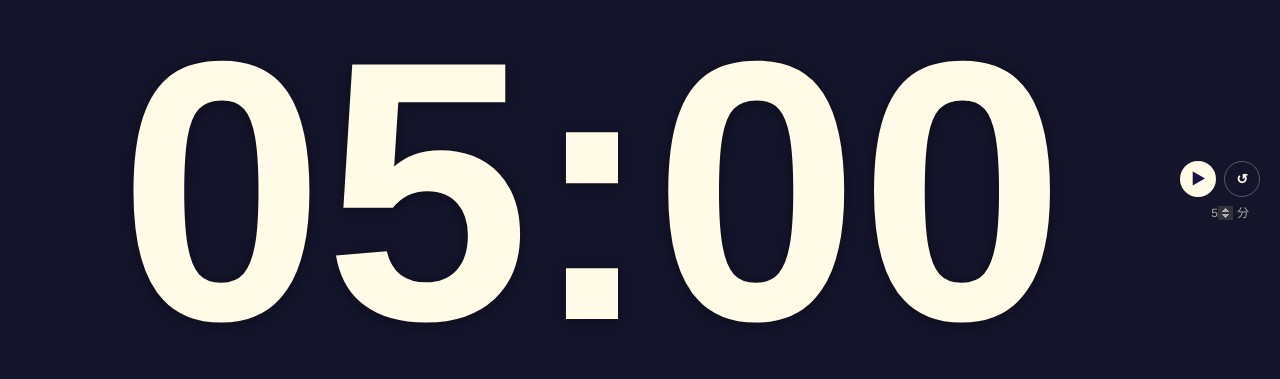
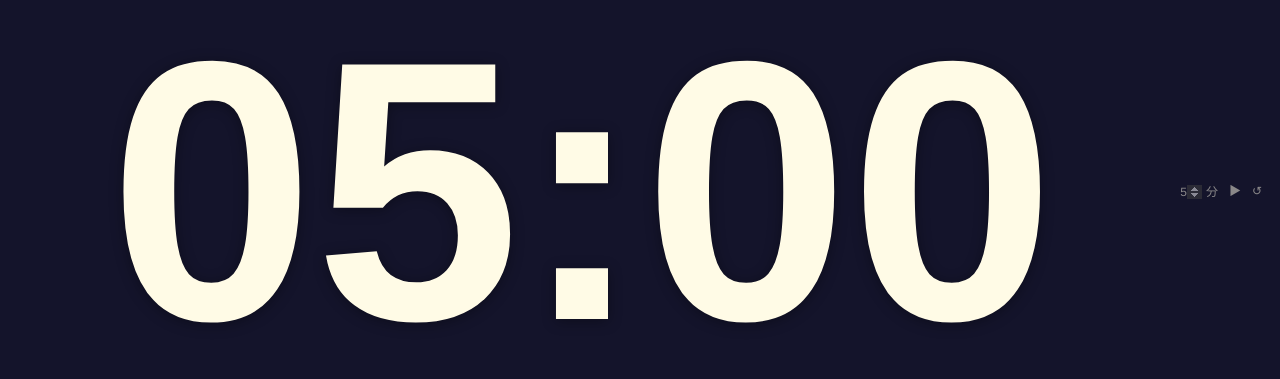
Before and after one commit to tatsuosakurai/n-minute-timer, a plain HTML site: page 404.html in a window 1280 px wide. Shown: the part 209-588 px from the top of the page. Drawn offline with Linux system fonts and the light colour scheme.

Commit message:
操作部を小さくして横一列に並べる
高さ50pxの iframe に埋め込んで使うと、操作部が縦積み（36pxのボタンの
下に分の入力）で高さに収まらず、残り時間の数字が下にずれ、分の入力は
下にはみ出して切れていた。白い丸のボタンも数字の横で目立ち、主役で
ある残り時間の邪魔になっていた。

操作部を横一列にして高さに収め、ボタンは丸い背景と枠をやめて小さな
記号だけにした。操作部全体をふだんは半透明にし、マウスを乗せたときと
キーボード操作・分の入力中だけ濃くする。:focus-within を使うと、
ボタンをクリックした後もフォーカスが残って濃いままになるため、
:focus-visible で判定している。

Co-Authored-By: Claude Fable 5.2 <noreply@anthropic.com>

```diff
--- a/404.html
+++ b/404.html
@@ -9,7 +9,6 @@
       color-scheme: dark;
       --fg: #fffbe6;
       --fg-faint: rgba(255, 251, 230, 0.3);
-      --ink: #1a1340;
       --unfilled: #14142b;
     }
 
@@ -38,8 +37,8 @@
       display: grid;
       grid-template-columns: 1fr auto;
       align-items: center;
-      gap: 16px;
-      padding: 0 20px;
+      gap: 8px;
+      padding: 0 12px;
       overflow: hidden;
       background: var(--unfilled);
     }
@@ -73,14 +72,19 @@
 
     #controls {
       display: flex;
-      flex-direction: column;
       align-items: center;
       gap: 6px;
+      opacity: 0.5;
+    }
+
+    /* :focus-within だとボタンをクリックした後も濃いまま残るので、キーボード操作と入力中だけ拾う */
+    #controls:hover,
+    #controls:has(:focus-visible) {
+      opacity: 1;
     }
 
     #buttons {
       display: flex;
-      gap: 8px;
     }
 
     button {
@@ -96,26 +100,15 @@
 
     .icon-btn {
       display: inline-flex;
-      width: 36px;
-      height: 36px;
+      width: 22px;
+      height: 22px;
       align-items: center;
       justify-content: center;
       padding: 0;
       border: none;
-      border-radius: 999px;
-      font-size: 14px;
-      font-weight: 700;
+      background: transparent;
+      font-size: 12px;
       line-height: 1;
-    }
-
-    .icon-btn.primary {
-      background: var(--fg);
-      color: var(--ink);
-    }
-
-    .icon-btn.ghost {
-      border: 1px solid var(--fg-faint);
-      background: transparent;
     }
 
     #minutes-setting {
@@ -123,12 +116,6 @@
       align-items: baseline;
       gap: 2px;
       font-size: 12px;
-      opacity: 0.65;
-    }
-
-    #minutes-setting:hover,
-    #minutes-setting:focus-within {
-      opacity: 1;
     }
 
     #minutes-input {
@@ -165,14 +152,14 @@
     <div id="display" aria-live="polite">05:00</div>
 
     <section id="controls" aria-label="Timer controls">
-      <div id="buttons">
-        <button class="icon-btn primary" id="start-button" type="button" aria-label="スタート">▶</button>
-        <button class="icon-btn ghost" id="reset-button" type="button" aria-label="リセット">↺</button>
-      </div>
       <label id="minutes-setting">
         <input id="minutes-input" type="number" min="1" max="999" step="1" value="5">
         <span>分</span>
       </label>
+      <div id="buttons">
+        <button class="icon-btn" id="start-button" type="button" aria-label="スタート">▶</button>
+        <button class="icon-btn" id="reset-button" type="button" aria-label="リセット">↺</button>
+      </div>
     </section>
   </main>
 
```
Also changed, not shown: index.html (+17 -30 lines).
